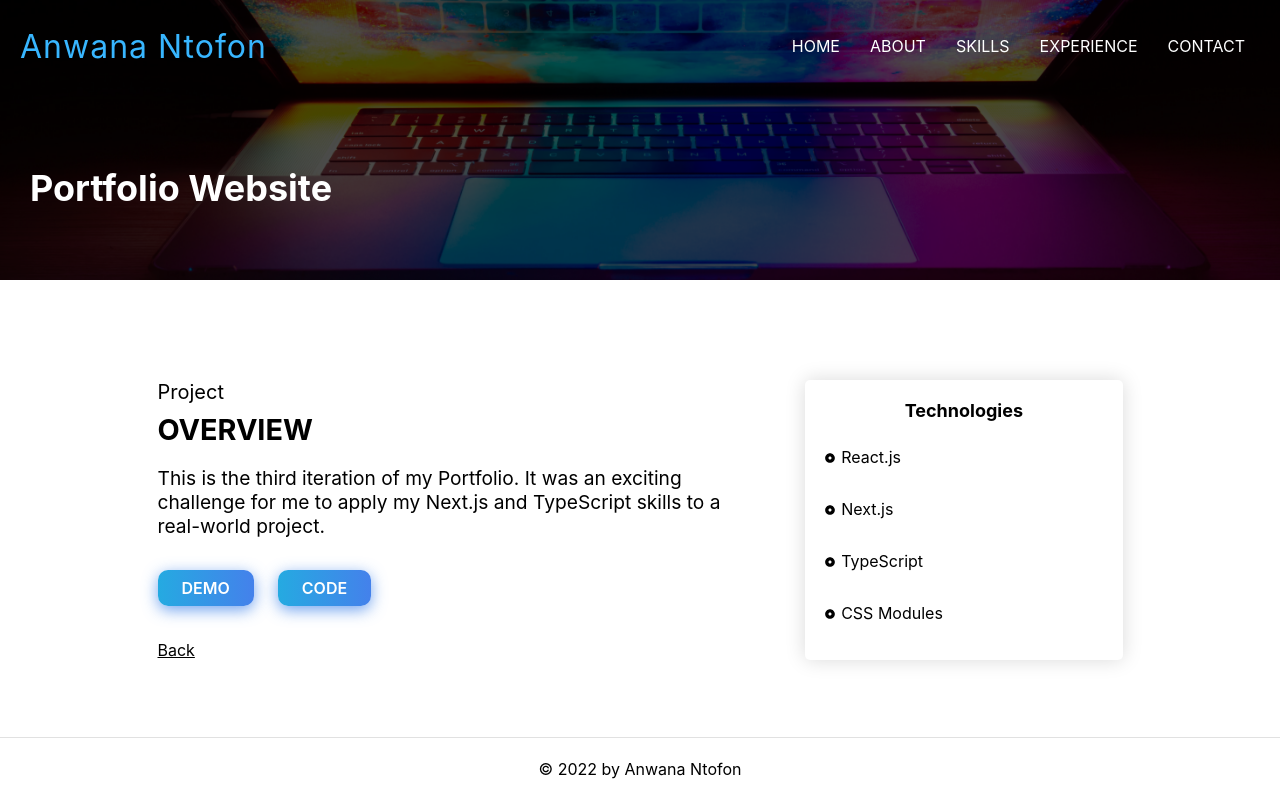
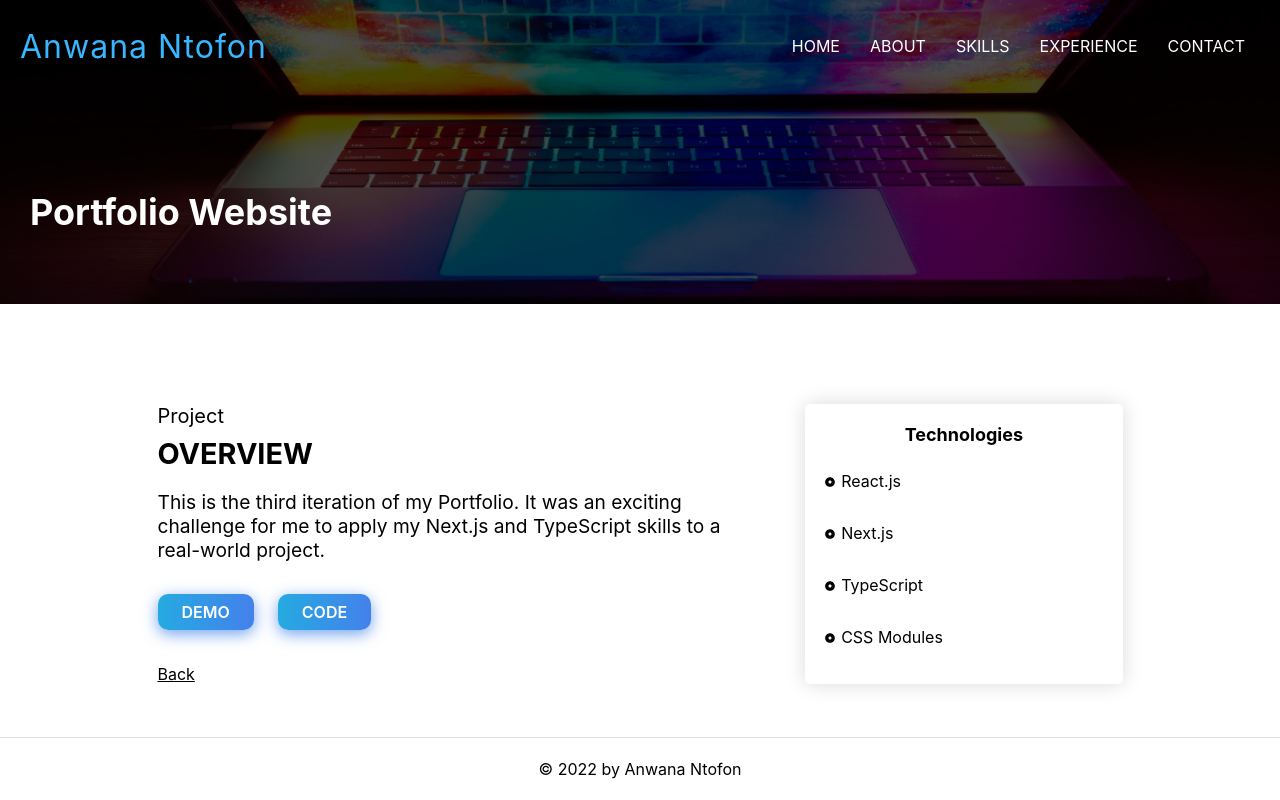
Before and after one commit to antofon/portfolio-v3, a Next.js app: page /experience/personal/portfolio in a window 1280 px wide. Built offline with nearby package versions, Linux system fonts and the light colour scheme.

Commit message:
Updated project header height

```diff
--- a/styles/ProjectPage/ProjectPageHeader.module.css
+++ b/styles/ProjectPage/ProjectPageHeader.module.css
@@ -40,6 +40,6 @@
 @media screen and (min-width: 1008px) {
   .bgContainer,
   .bgOverlay {
-    height: 35vh;
+    height: 38vh;
   }
 }
```
